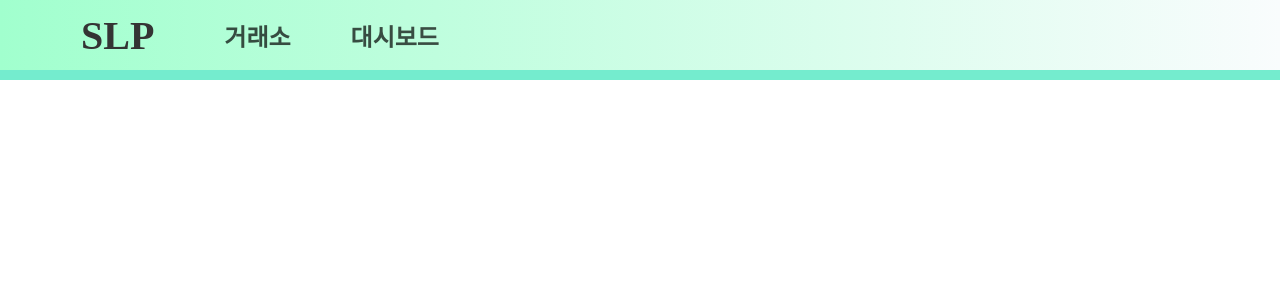
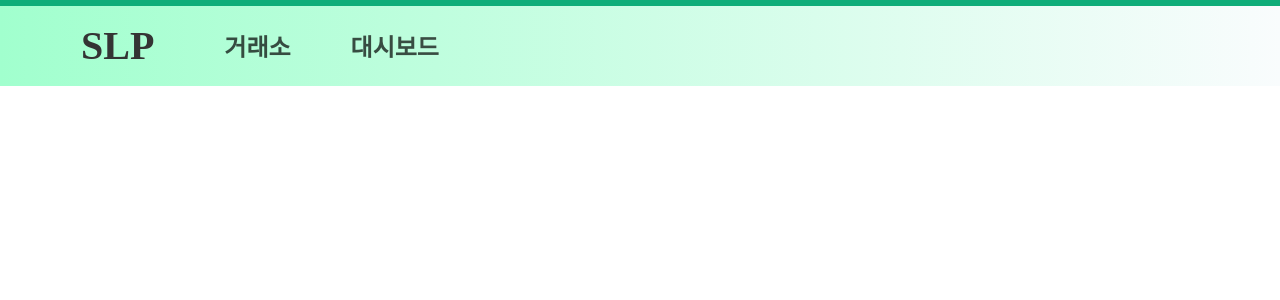
Before and after one commit to 2022-cau-capstone-team02/web, a React (Create React App) app: page / in a window 1280 px wide. Shown: the top 300 px of the page. Built offline with nearby package versions, Linux system fonts and the light colour scheme.

Commit message:
상단 Progressbar 구현

```diff
--- a/src/App.js
+++ b/src/App.js
@@ -7,6 +7,7 @@ import Info from './Info'
 import Exchange from './Exchange'
 import Dashboard from './Dashboard'
 import Sidebar from './components/Sidebar'
+import Progressbar from './components/ProgressBar'
 
 
 const CustomContainer = styled(Container)`
@@ -28,6 +29,7 @@ const App = () => {
   const [menu, setMenu] = useState(false);
   return (
     <CustomContainer fluid>
+      <Progressbar/>
       <Sidebar menu={menu} setMenu={setMenu}/>
       <CustomRow>
         <NavBar menu={menu} setMenu={setMenu}/>
--- a/src/components/Navbar.js
+++ b/src/components/Navbar.js
@@ -8,8 +8,8 @@ import styled from 'styled-components';
 const Container = styled.div`
   height : 80px;
   width: 100%;
+  margin-top: 0.7vh;
   background : linear-gradient(to right, #A1FFCE, #f9fcfd);
-  border-bottom: 10px solid rgb(116, 236, 206);
   display: flex;
   align-items: center;
   padding:1px;
--- /dev/null
+++ b/src/components/ProgressBar.js
@@ -0,0 +1,40 @@
+import { useState, useEffect } from 'react';
+import styled from 'styled-components';
+
+const ProgressBar = styled.div`
+    position: fixed;
+    width:100vw;
+    height: 0.7vh;
+    z-index: 10;
+    background-color: rgba(15, 173, 121, 0.3);
+`
+
+const Progress = styled.div`
+    width:${({scroll})=>(`${scroll}vw`)};
+    height:100%;
+    background-color: rgba(15, 173, 121, 1);
+    transition: all 0.5s;
+`
+
+export default function Progressbar(){
+    const[scroll, setScroll] = useState(0);
+
+    useEffect(() => {
+      window.addEventListener("scroll", progres)
+      return () => {
+        window.removeEventListener("scroll", progres)
+      }
+    }, [scroll])
+
+
+    const progres = () => {
+        const scrollTotal = document.documentElement.scrollTop;
+        const heightWin = document.documentElement.scrollHeight - document.documentElement.clientHeight;
+        setScroll(scrollTotal / heightWin * 100)
+    }
+    return(
+        <ProgressBar>
+            <Progress scroll={scroll}/>
+        </ProgressBar>
+    )
+}
```
Lines whose indentation alone changed are shown as unchanged.
